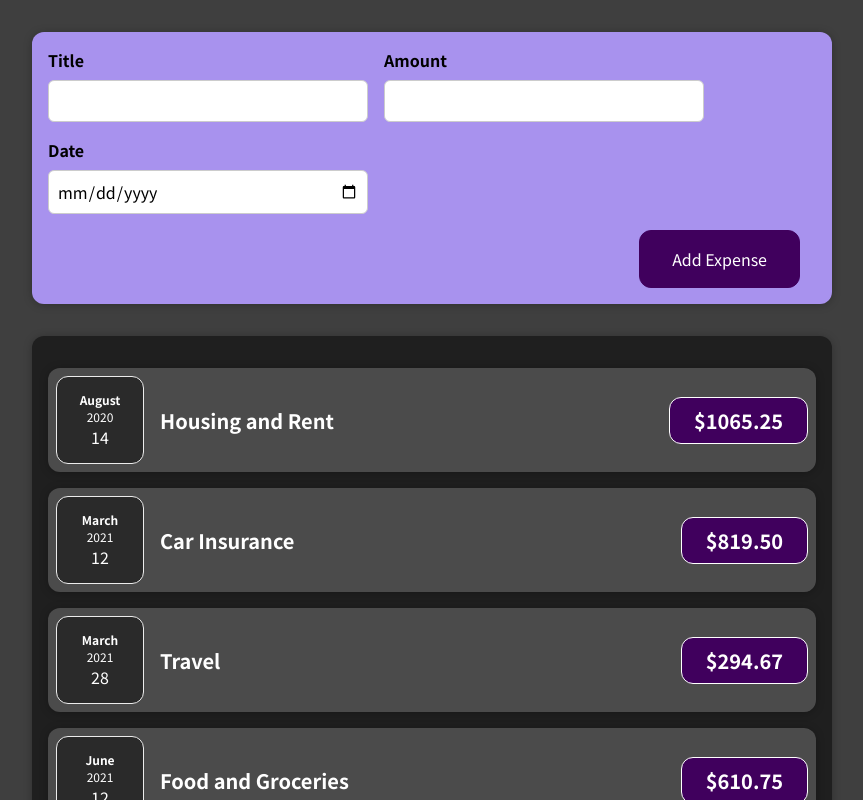
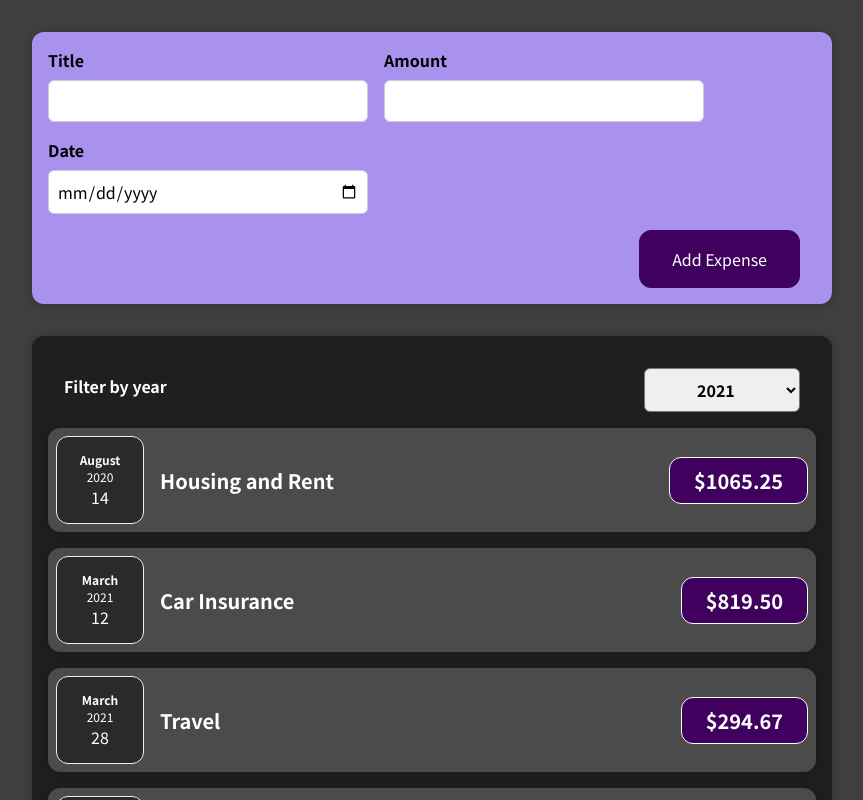
Before and after one commit to elvan/expense-tracker-app-react-basics, a React (Create React App) app: page / in a window 1280 px wide. Shown: the top 800 px of the page, without its empty margins (208-1071 px from the left). Built offline with nearby package versions, Linux system fonts and the light colour scheme.

Commit message:
added expenses filter component

```diff
--- a/src/expenses/Expenses.js
+++ b/src/expenses/Expenses.js
@@ -1,10 +1,22 @@
+import { useState } from 'react';
 import Card from '../core/Card';
 import ExpenseItem from './ExpenseItem';
 import './Expenses.css';
+import ExpensesFilter from './ExpensesFilter';
 
 export default function Expenses(props) {
+  const [filteredYear, setFilteredYear] = useState('2021');
+
+  const filterChangeHandler = (selectedYear) => {
+    setFilteredYear(selectedYear);
+  };
+
   return (
     <Card className='expenses'>
+      <ExpensesFilter
+        onChangeFilter={filterChangeHandler}
+        selected={filteredYear}
+      />
       <ExpenseItem
         key={props.expenses[0].id}
         title={props.expenses[0].title}
--- /dev/null
+++ b/src/expenses/ExpensesFilter.css
@@ -0,0 +1,24 @@
+.expenses-filter {
+  color: white;
+  padding: 0 1rem;
+}
+
+.expenses-filter__control {
+  display: flex;
+  width: 100%;
+  align-items: center;
+  justify-content: space-between;
+  margin: 1rem 0;
+}
+
+.expenses-filter label {
+  font-weight: bold;
+  margin-bottom: 0.5rem;
+}
+
+.expenses-filter select {
+  font: inherit;
+  padding: 0.5rem 3rem;
+  font-weight: bold;
+  border-radius: 6px;
+}
--- /dev/null
+++ b/src/expenses/ExpensesFilter.js
@@ -0,0 +1,25 @@
+import './ExpensesFilter.css';
+
+const ExpensesFilter = (props) => {
+  const dropdownChangeHandler = (event) => {
+    const { value } = event.target;
+    const { onChangeFilter } = props;
+    onChangeFilter(value);
+  };
+
+  return (
+    <div className='expenses-filter'>
+      <div className='expenses-filter__control'>
+        <label>Filter by year</label>
+        <select onChange={dropdownChangeHandler} value={props.selected}>
+          <option value='2022'>2022</option>
+          <option value='2021'>2021</option>
+          <option value='2020'>2020</option>
+          <option value='2019'>2019</option>
+        </select>
+      </div>
+    </div>
+  );
+};
+
+export default ExpensesFilter;
```
